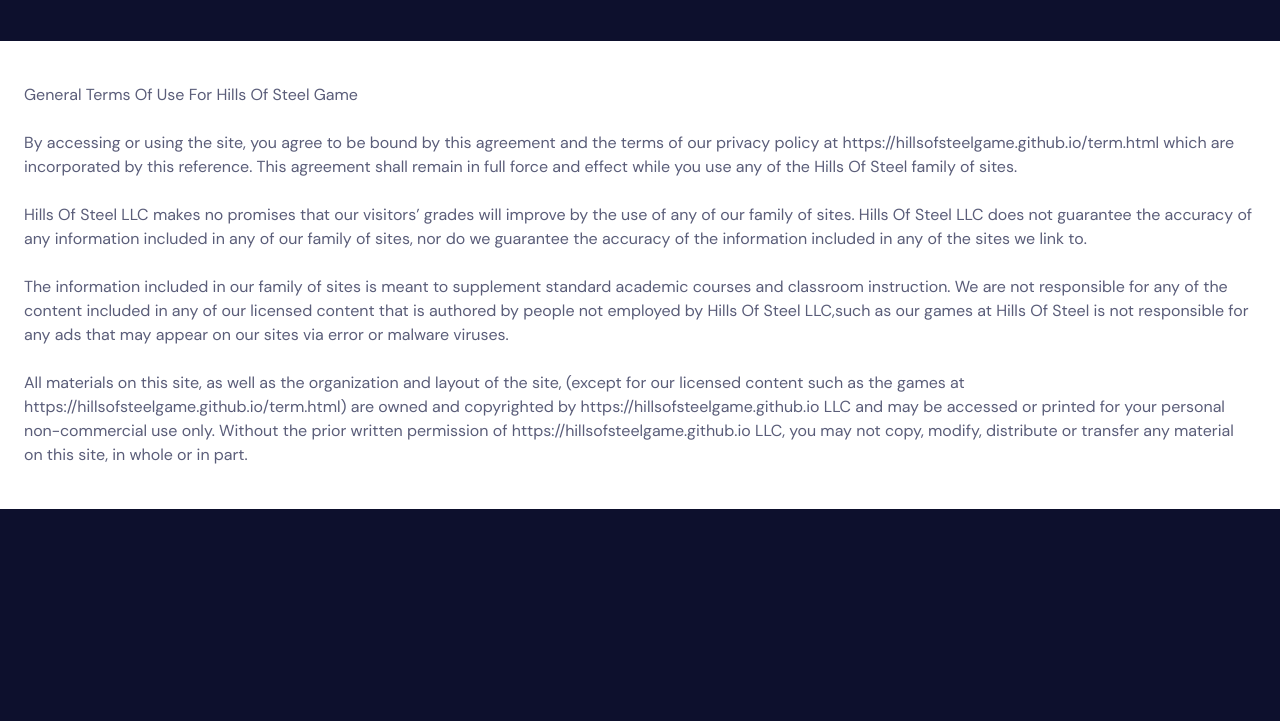
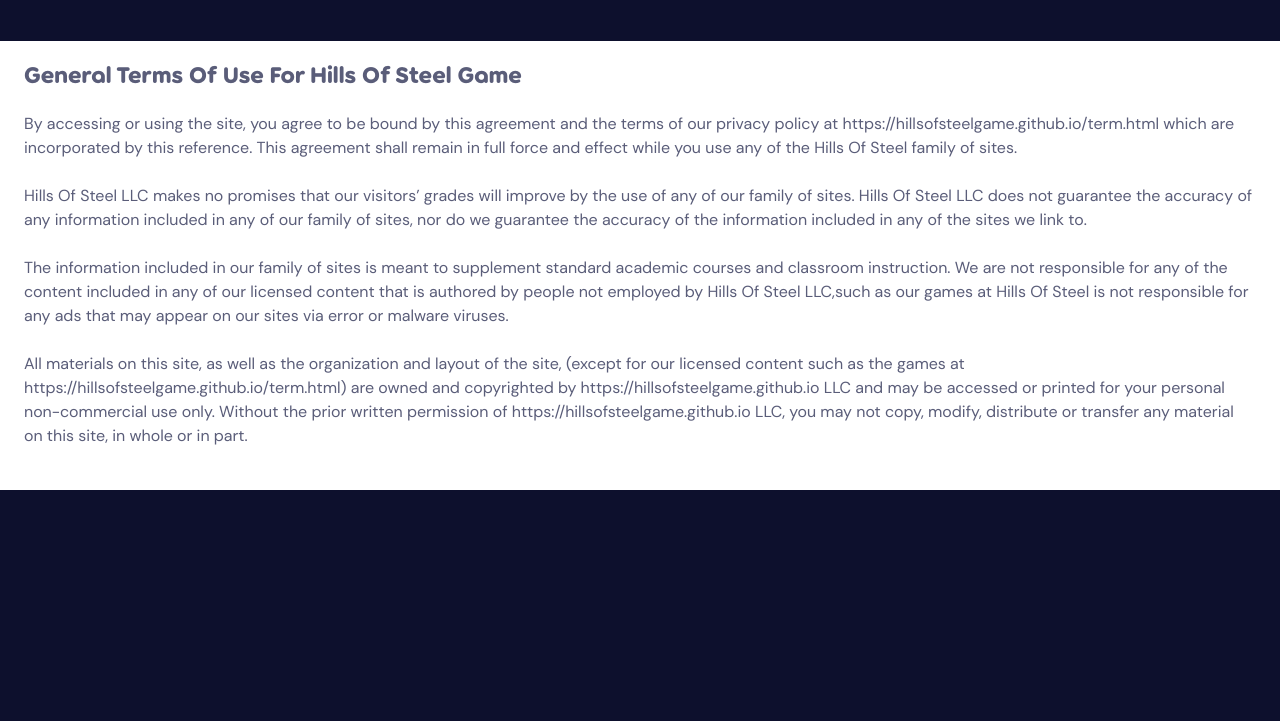
Before and after one commit to hillsofsteelgame/hillsofsteelgame.github.io, a plain HTML site: page term.html in a window 1280 px wide. Shown: the part 79-800 px from the top of the page. Drawn offline with nearby package versions, Linux system fonts and the light colour scheme.

Commit message:
Update term.html

```diff
--- a/term.html
+++ b/term.html
@@ -52,7 +52,7 @@
             <div style="display: contents;">
                 <article class="npmo3Vk8vdpOrUnRlo4K">
                     <header style="">
-                        <p>General Terms Of Use For Hills Of Steel Game</p>
+                        <h2>General Terms Of Use For Hills Of Steel Game</h2>
 						<p>By accessing or using the site, you agree to be bound by this agreement and the terms of our privacy policy at https://hillsofsteelgame.github.io/term.html which are incorporated by this reference. This agreement shall remain in full force and effect while you use any of the Hills Of Steel family of sites.</p>
 						<p>Hills Of Steel LLC makes no promises that our visitors’ grades will improve by the use of any of our family of sites. Hills Of Steel LLC does not guarantee the accuracy of any information included in any of our family of sites, nor do we guarantee the accuracy of the information included in any of the sites we link to.</p>
 						<p>The information included in our family of sites is meant to supplement standard academic courses and classroom instruction. We are not responsible for any of the content included in any of our licensed content that is authored by people not employed by Hills Of Steel LLC,such as our games at Hills Of Steel is not responsible for any ads that may appear on our sites via error or malware viruses.</p>
```
